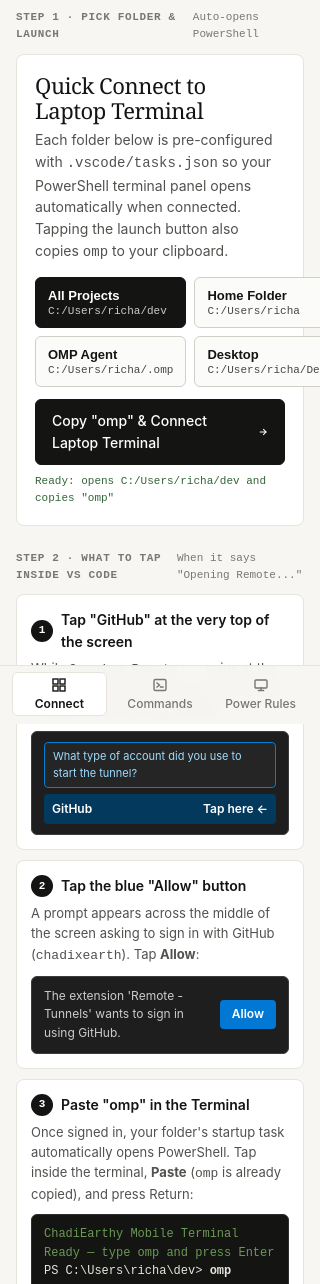
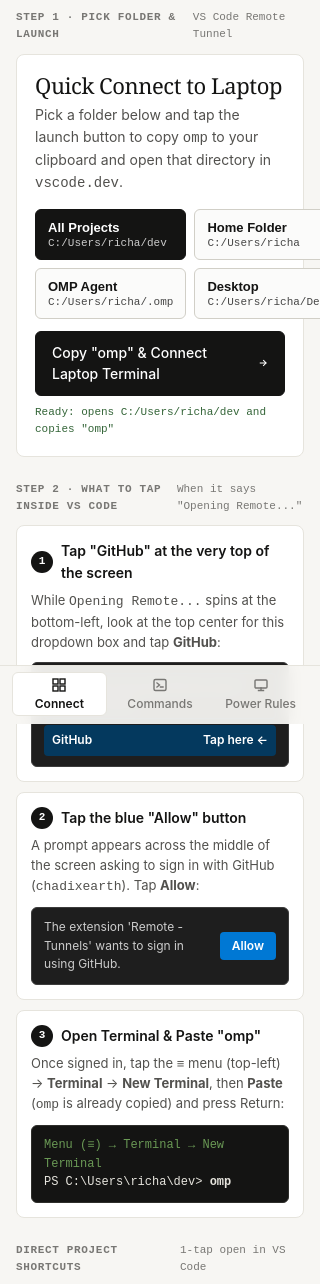
Before and after one commit to chadixearth/remora, an Electron app: page web/index.html in a window 320 px wide. Shown: the part 120-1404 px from the top of the page. Drawn offline with Linux system fonts and the light colour scheme.

Commit message:
fix(web): update Step 3 terminal instructions without auto-run tasks

```diff
--- a/web/index.html
+++ b/web/index.html
@@ -36,11 +36,11 @@
     <section class="section-block">
       <div class="section-header">
         <span class="section-kicker">Step 1 · Pick Folder &amp; Launch</span>
-        <span class="section-note">Auto-opens PowerShell</span>
+        <span class="section-note">VS Code Remote Tunnel</span>
       </div>
       <div class="card">
-        <h2 class="card-headline">Quick Connect to Laptop Terminal</h2>
-        <p class="card-copy">Each folder below is pre-configured with <code>.vscode/tasks.json</code> so your PowerShell terminal panel opens automatically when connected. Tapping the launch button also copies <code>omp</code> to your clipboard.</p>
+        <h2 class="card-headline">Quick Connect to Laptop</h2>
+        <p class="card-copy">Pick a folder below and tap the launch button to copy <code>omp</code> to your clipboard and open that directory in <code>vscode.dev</code>.</p>
 
         <div class="folder-pills" id="folder-pills">
           <button type="button" class="folder-pill active" data-url="https://vscode.dev/tunnel/chadie-laptop/C:/Users/richa/dev">
@@ -109,11 +109,11 @@
         <div class="step-box">
           <div class="step-head">
             <span class="step-num">3</span>
-            <span class="step-title">Paste "omp" in the Terminal</span>
+            <span class="step-title">Open Terminal &amp; Paste "omp"</span>
           </div>
-          <p class="step-desc">Once signed in, your folder's startup task automatically opens PowerShell. Tap inside the terminal, <strong>Paste</strong> (<code>omp</code> is already copied), and press Return:</p>
+          <p class="step-desc">Once signed in, tap the <strong>≡</strong> menu (top-left) → <strong>Terminal</strong> → <strong>New Terminal</strong>, then <strong>Paste</strong> (<code>omp</code> is already copied) and press Return:</p>
           <div class="vscode-term-mock">
-            <div class="vscode-term-green">ChadiEarthy Mobile Terminal Ready — type omp and press Enter</div>
+            <div class="vscode-term-green">Menu (≡) → Terminal → New Terminal</div>
             <div>PS C:\Users\richa\dev&gt; <strong>omp</strong></div>
           </div>
         </div>
```
